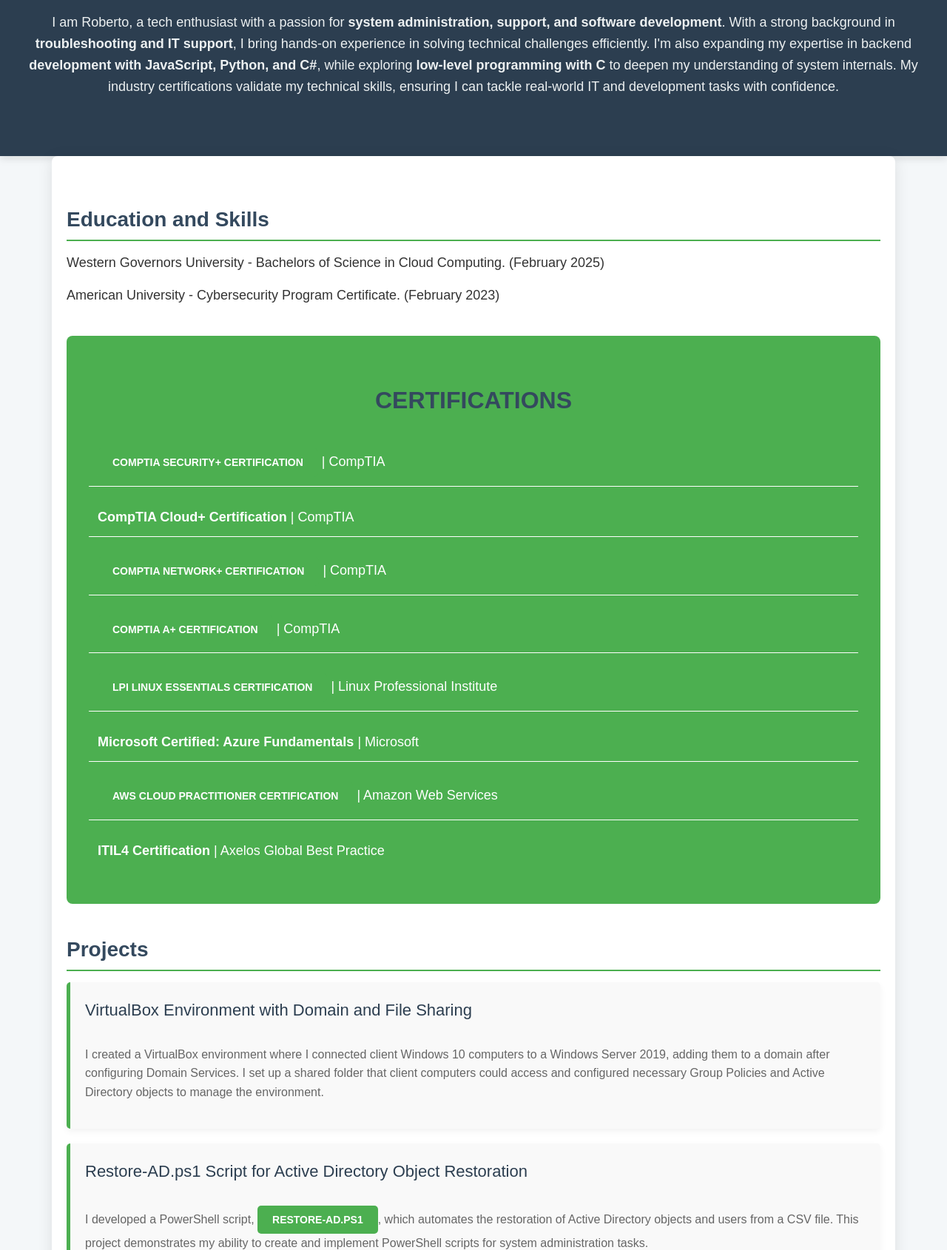
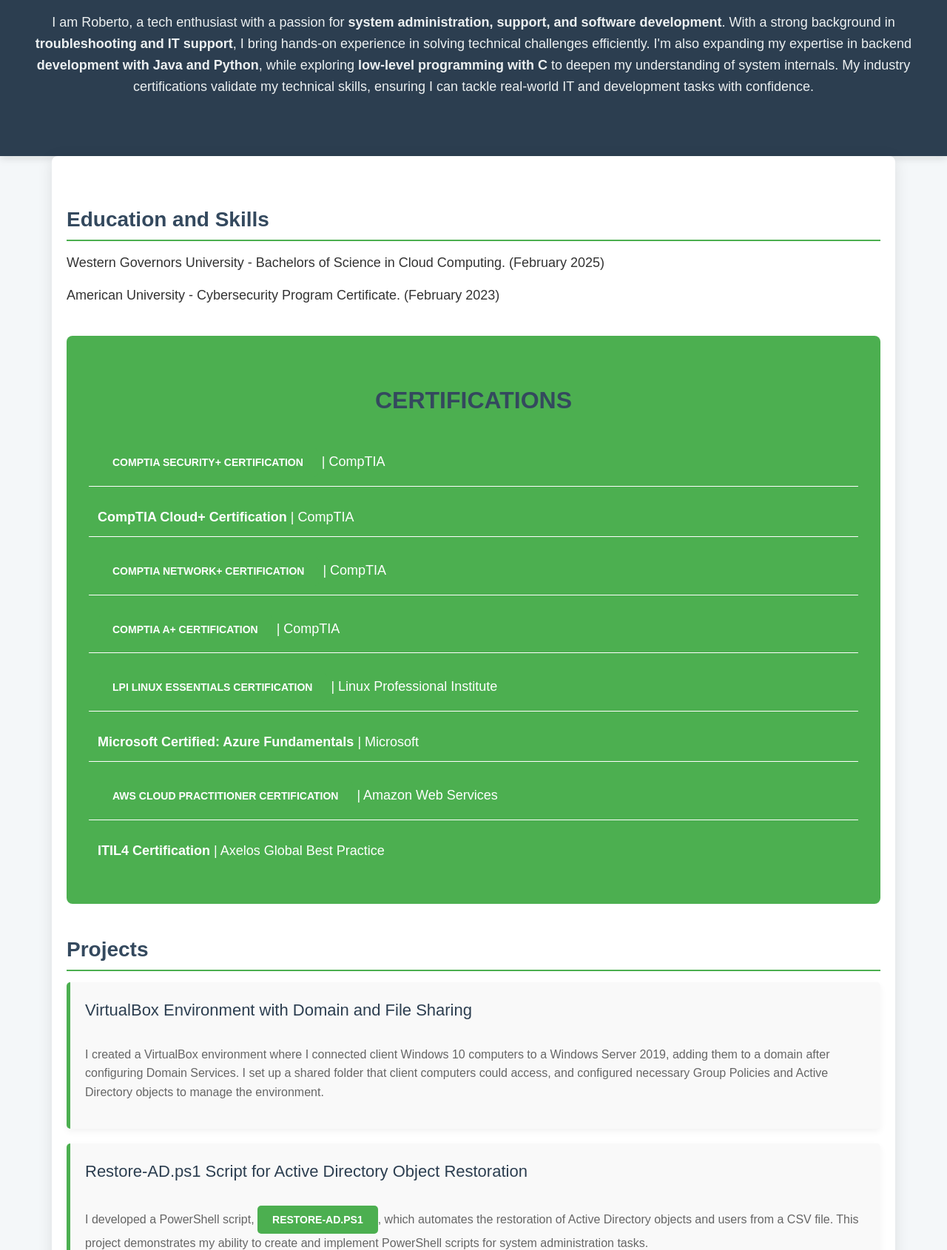
Before and after one commit to roberto01110100/CV, a plain HTML site: page index.html in a window 1280 px wide. Shown: the part 379-2069 px from the top of the page at 74% size. Drawn offline with Linux system fonts and the light colour scheme.

Commit message:
Update index.html

```diff
--- a/index.html
+++ b/index.html
@@ -14,7 +14,7 @@
       <img src="Images/ProfilePic.jpg" alt="Roberto Teran profile picture">
       <h1>Roberto Teran</h1>
       <p>
-        I am Roberto, a tech enthusiast with a passion for <strong>system administration, support, and software development</strong>. With a strong background in <strong>troubleshooting and IT support</strong>, I bring hands-on experience in solving technical challenges efficiently. I'm also expanding my expertise in backend <strong>development with JavaScript, Python, and C#</strong>, while exploring <strong>low-level programming with C</strong> to deepen my understanding of system internals. My industry certifications validate my technical skills, ensuring I can tackle real-world IT and development tasks with confidence.
+        I am Roberto, a tech enthusiast with a passion for <strong>system administration, support, and software development</strong>. With a strong background in <strong>troubleshooting and IT support</strong>, I bring hands-on experience in solving technical challenges efficiently. I'm also expanding my expertise in backend <strong>development with Java and Python</strong>, while exploring <strong>low-level programming with C</strong> to deepen my understanding of system internals. My industry certifications validate my technical skills, ensuring I can tackle real-world IT and development tasks with confidence.
       </p>
     </section>
   </header>
@@ -49,7 +49,7 @@
       <div>
         <h4>VirtualBox Environment with Domain and File Sharing</h4>
         <p>
-          I created a VirtualBox environment where I connected client Windows 10 computers to a Windows Server 2019, adding them to a domain after configuring Domain Services. I set up a shared folder that client computers could access and configured necessary Group Policies and Active Directory objects to manage the environment.
+          I created a VirtualBox environment where I connected client Windows 10 computers to a Windows Server 2019, adding them to a domain after configuring Domain Services. I set up a shared folder that client computers could access, and configured necessary Group Policies and Active Directory objects to manage the environment.
         </p>
       </div>
 
```
